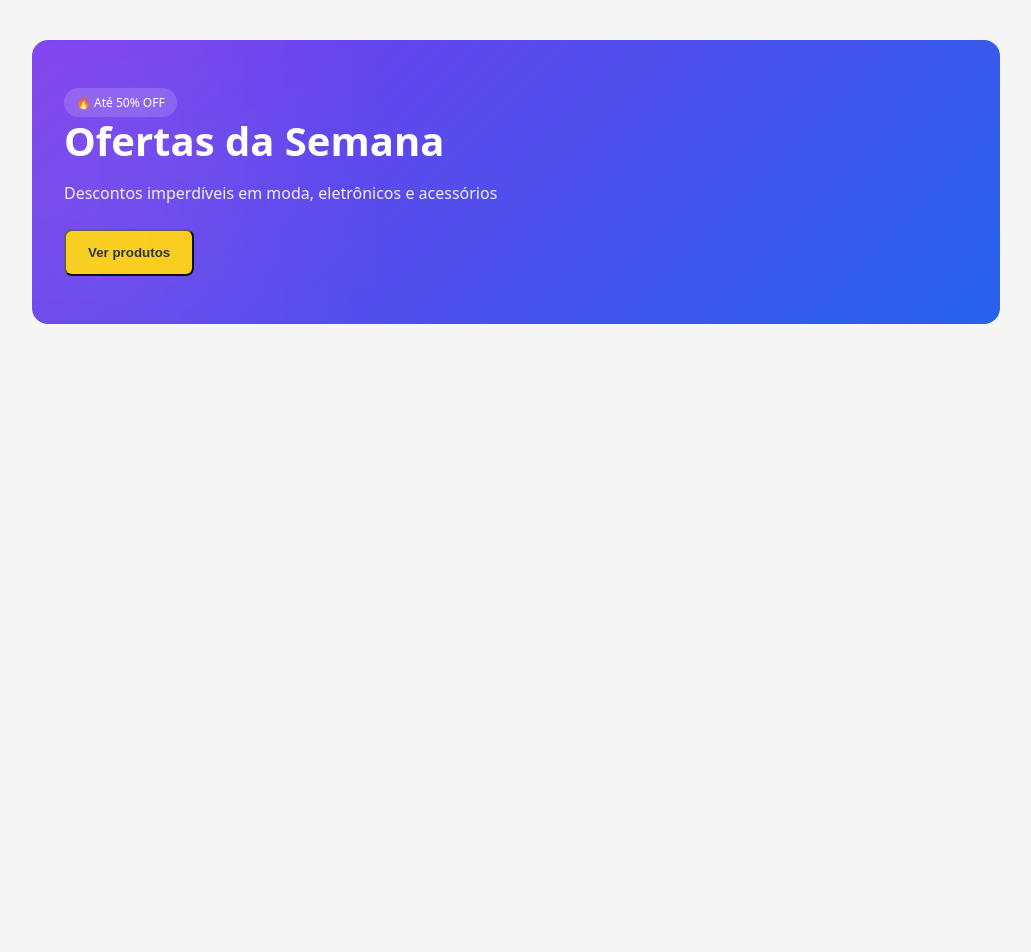
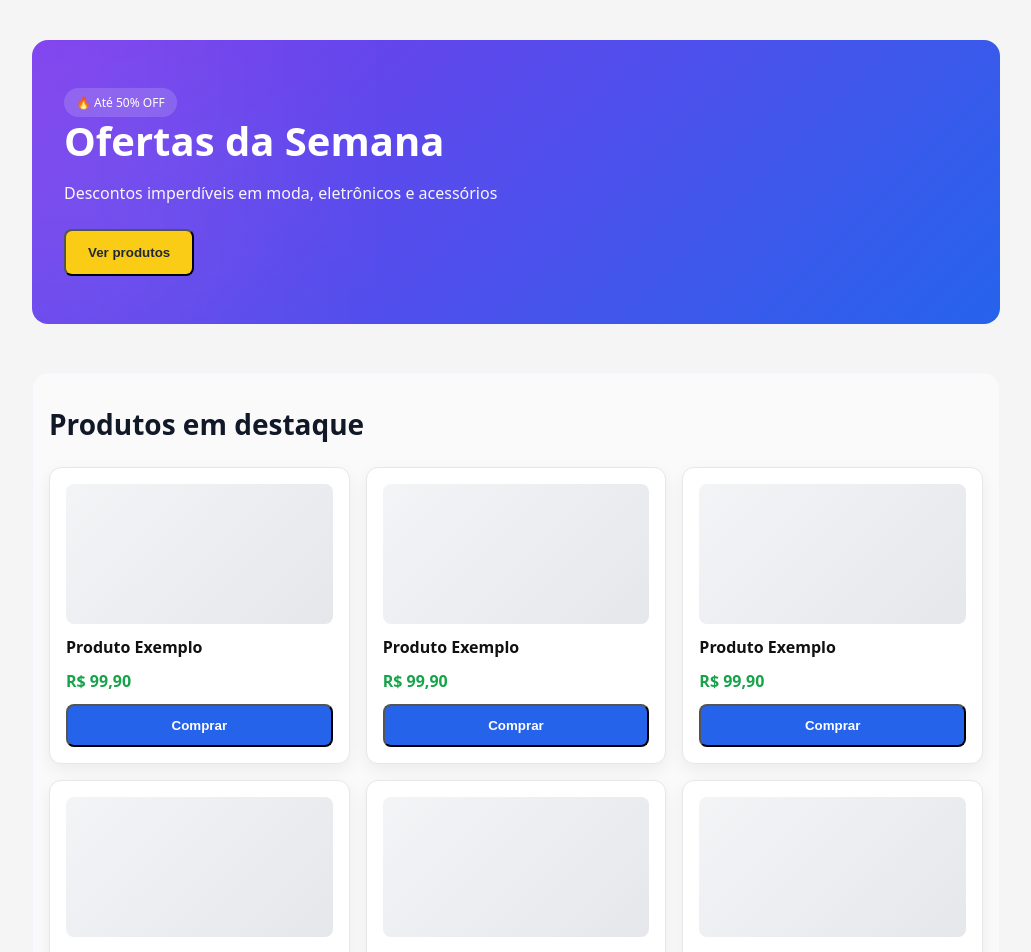
Before and after one commit to kalvinkm/b8one-storefront, a React (Vite) app: page / in a window 1280 px wide. Shown: the top 952 px of the page, without its empty margins (124-1155 px from the left). Before the commit the page ends 800 px from the top, so only its background shows below. Built offline with nearby package versions, Linux system fonts and the light colour scheme; the HTML template or start-up script is replaced by a standard one.

Commit message:
feat(products): add products section with grid layout and mock cards; refine banner interactions and UI

```diff
--- a/src/components/Banner/Banner.css
+++ b/src/components/Banner/Banner.css
@@ -12,42 +12,42 @@
   overflow: hidden;
 }
 
-.banner {
-  position: relative;
-  overflow: hidden;
-}
-
 .banner::before {
-  content: "";
+  content: '';
   position: absolute;
   top: -30%;
   left: -20%;
   width: 400px;
   height: 400px;
-  background: rgba(255,255,255,0.08);
+  background: rgba(255, 255, 255, 0.08);
   filter: blur(100px);
+  pointer-events: none;
+  will-change: transform;
 }
 
 .banner::after {
-  content: "";
+  content: '';
   position: absolute;
   top: -50%;
   right: -50%;
   width: 300px;
   height: 300px;
-  background: rgba(255,255,255,0.1);
+  background: rgba(255, 255, 255, 0.1);
   filter: blur(80px);
   pointer-events: none;
+  will-change: transform;
 }
 
 .banner-content {
   width: 100%;
   max-width: 320px;
+  position: relative;
+  z-index: 1;
 }
 
 .badge {
   display: inline-block;
-  background: rgba(255,255,255,0.15);
+  background: rgba(255, 255, 255, 0.15);
   padding: 6px 12px;
   border-radius: 999px;
   font-size: 12px;
@@ -65,7 +65,7 @@
   font-size: 14px;
   line-height: 1.5;
   margin-bottom: 24px;
-  opacity: 0.9;
+  opacity: 0.95;
 }
 
 .banner-button {
@@ -74,12 +74,17 @@
   font-weight: 700;
   border-radius: 8px;
   padding: 14px 22px;
-  transition: all 0.2s ease;
+  transition: transform 0.2s ease, box-shadow 0.2s ease;
+  cursor: pointer;
 }
 
 .banner-button:hover {
   transform: translateY(-2px) scale(1.02);
-  box-shadow: 0 10px 25px rgba(0,0,0,0.2);
+  box-shadow: 0 10px 25px rgba(0, 0, 0, 0.2);
+}
+
+.banner-button:active {
+  transform: scale(0.98);
 }
 
 /* Desktop */
--- a/src/components/Banner/Banner.tsx
+++ b/src/components/Banner/Banner.tsx
@@ -1,14 +1,18 @@
 import './Banner.css';
 
+function handleScroll() {
+  const section = document.getElementById('products');
+
+  if (section) {
+    section.scrollIntoView({ behavior: 'smooth' });
+  }
+}
+
 export function Banner() {
-  function handleScroll() {
-    document.getElementById('products')?.scrollIntoView({ behavior: 'smooth' });
-  }
-
   return (
-    <section className="banner">
-      <div className="banner-content" >
-        <span className="badge">🔥 Até 50% OFF</span>
+    <section className="banner" aria-labelledby="banner-title">
+      <div className="banner-content">
+        <span id="banner-title" className="badge">🔥 Até 50% OFF</span>
 
         <h1 className="banner-title">Ofertas da Semana</h1>
 
@@ -18,6 +22,7 @@ export function Banner() {
 
         <button
           className="banner-button"
+          type="button"
           aria-label="Ver produtos em oferta"
           onClick={handleScroll}
         >
--- a/src/components/OffersPage/OffersPage.tsx
+++ b/src/components/OffersPage/OffersPage.tsx
@@ -1,12 +1,14 @@
 import { Banner } from '../Banner/Banner';
+import { ProductsSection } from '../ProductsSection/ProductsSection';
 import './OffersPage.css';
 
 export function OffersPage() {
   return (
-    <main className="page">
+    <main className="page" aria-label="Página de ofertas">
       <div className="container">
         <Banner />
+        <ProductsSection />
       </div>
     </main>
   );
-};
+}
--- /dev/null
+++ b/src/components/ProductsSection/ProductsSection.css
@@ -0,0 +1,97 @@
+.products-section {
+  background: #fafafa;
+  padding: 32px 16px;
+  border-radius: 16px;
+  margin-top: 48px;
+  border: 1px solid #f1f5f9;
+}
+
+.products-title {
+  font-size: 28px;
+  font-weight: 700;
+  margin-bottom: 24px;
+  color: #111827;
+}
+
+.products-grid {
+  display: grid;
+  grid-template-columns: 1fr;
+  gap: 16px;
+  align-items: stretch;
+}
+
+/* ProductCard (temporary styles) */
+
+.product-card-mock {
+  background: #fff;
+  border-radius: 12px;
+  padding: 16px;
+  display: flex;
+  flex-direction: column;
+  gap: 12px;
+  border: 1px solid #e5e7eb;
+  box-shadow: 0 6px 16px rgba(0, 0, 0, 0.06);
+  transition: transform 0.2s ease, box-shadow 0.2s ease;
+}
+
+.product-card-mock:hover {
+  transform: translateY(-4px);
+  box-shadow: 0 12px 24px rgba(0, 0, 0, 0.1);
+}
+
+/* imagem fake */
+.product-image {
+  width: 100%;
+  height: 140px;
+  background: linear-gradient(135deg, #f3f4f6, #e5e7eb);
+  border-radius: 8px;
+}
+
+/* textos */
+.product-name {
+  font-size: 16px;
+  font-weight: 600;
+}
+
+.product-price {
+  font-size: 16px;
+  color: #16a34a;
+  font-weight: 700;
+}
+
+/* botão */
+.product-button {
+  margin-top: auto;
+  background: #2563eb;
+  color: #fff;
+  border-radius: 8px;
+  padding: 12px;
+  font-weight: 600;
+  cursor: pointer;
+  transition: transform 0.2s ease, box-shadow 0.2s ease;
+}
+
+.product-button:hover {
+  background: #1d4ed8;
+  transform: scale(1.02);
+}
+
+.product-button:active {
+  transform: scale(0.98);
+}
+
+/* ProductCard (temporary styles) -- END   */
+
+/* Tablet */
+@media (min-width: 640px) {
+  .products-grid {
+    grid-template-columns: repeat(2, 1fr);
+  }
+}
+
+/* Desktop */
+@media (min-width: 1024px) {
+  .products-grid {
+    grid-template-columns: repeat(3, 1fr);
+  }
+}
--- /dev/null
+++ b/src/components/ProductsSection/ProductsSection.tsx
@@ -0,0 +1,26 @@
+import './ProductsSection.css';
+
+export function ProductsSection() {
+  const mockProducts = Array.from({ length: 6 });
+
+  return (
+    <section
+      className="products-section"
+      id="products"
+      aria-labelledby="products-title"
+    >
+      <h2 className="products-title">Produtos em destaque</h2>
+
+      <div className="products-grid">
+        {mockProducts.map((_, index) => (
+          <div className="product-card-mock" key={`product-${index}`}>
+            <div className="product-image" />
+            <h3 className="product-name">Produto Exemplo</h3>
+            <p className="product-price">R$ 99,90</p>
+            <button type="button" className="product-button">Comprar</button>
+          </div>
+        ))}
+      </div>
+    </section>
+  );
+}
```
